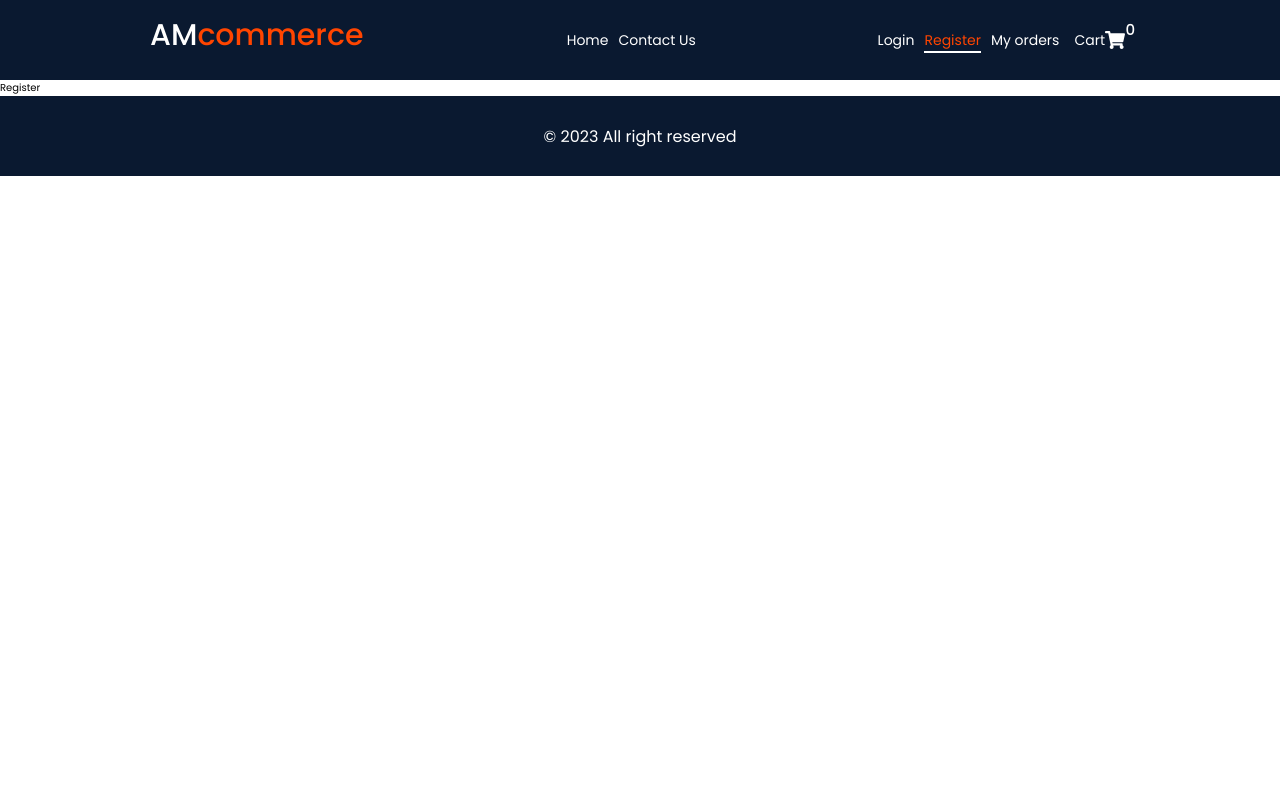
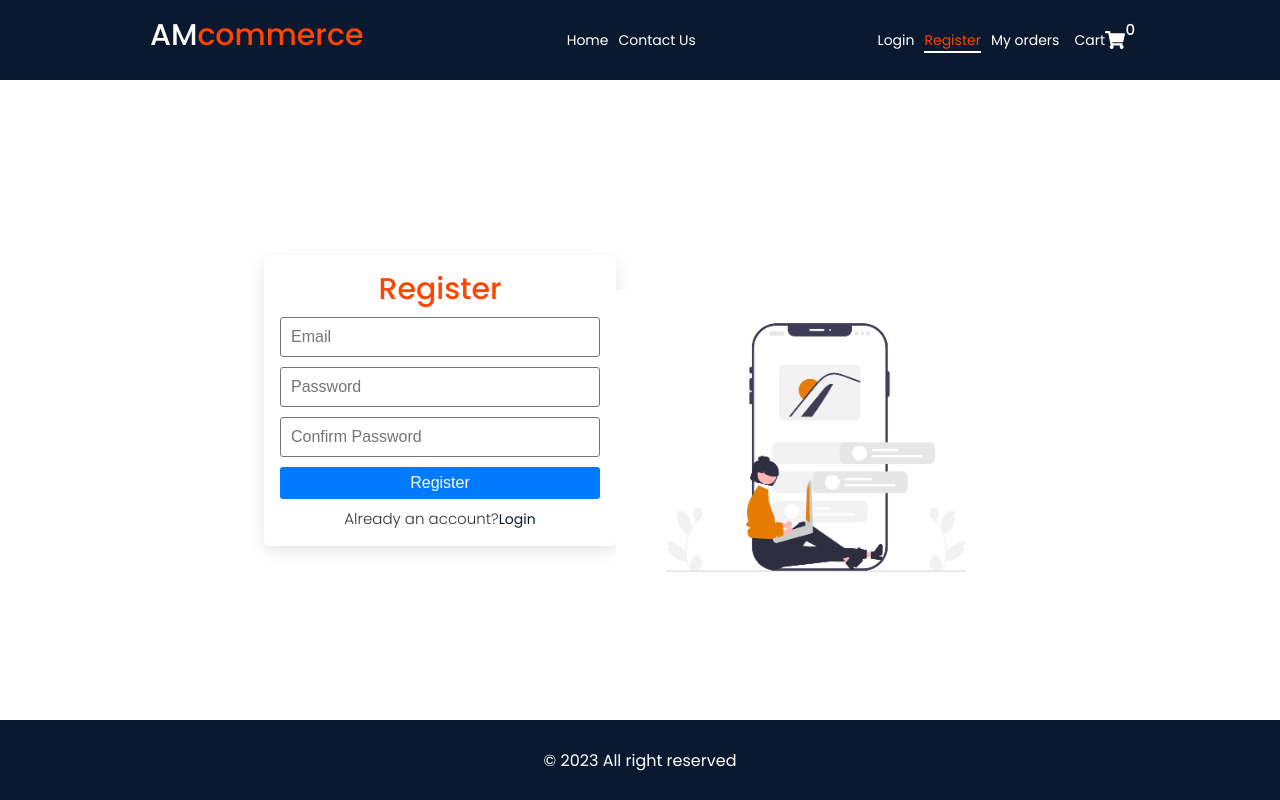
Before and after one commit to AlmirMotika/eShop, a React (Create React App) app: page /Register in a window 1280 px wide. Built offline with nearby package versions, Linux system fonts and the light colour scheme.

Commit message:
11. Register Page JSX

```diff
--- a/src/pages/auth/Register.js
+++ b/src/pages/auth/Register.js
@@ -1,10 +1,32 @@
 import React from 'react'
-
+import styles from "./auth.module.scss";
+import registerImg from "../../assets/register.png";
+import { Card } from '../../components';
+import { Link } from 'react-router-dom';
 const Register = () => {
   return (
-    <div>
-      Register
-    </div>
+    <section className={`container ${styles.auth}`}>
+
+      <Card>
+      <div className={styles.form}>
+        <h2>Register</h2>
+        <form>
+          <input type="text" placeholder="Email" required/>
+          <input type="password" placeholder="Password" required/>
+          <input type="password" placeholder="Confirm Password" required/>
+          <button className="--btn --btn-primary --btn-block">Register</button>
+        </form>
+        <span className={styles.register}>
+          <p>Already an account?</p>
+          <Link to="/login">Login</Link>
+        </span>
+      </div>
+      </Card>
+      <div className={styles.img}>
+        <img src={registerImg} alt="Register" width="400"/>
+      </div>
+
+    </section>
   )
 }
 
```
